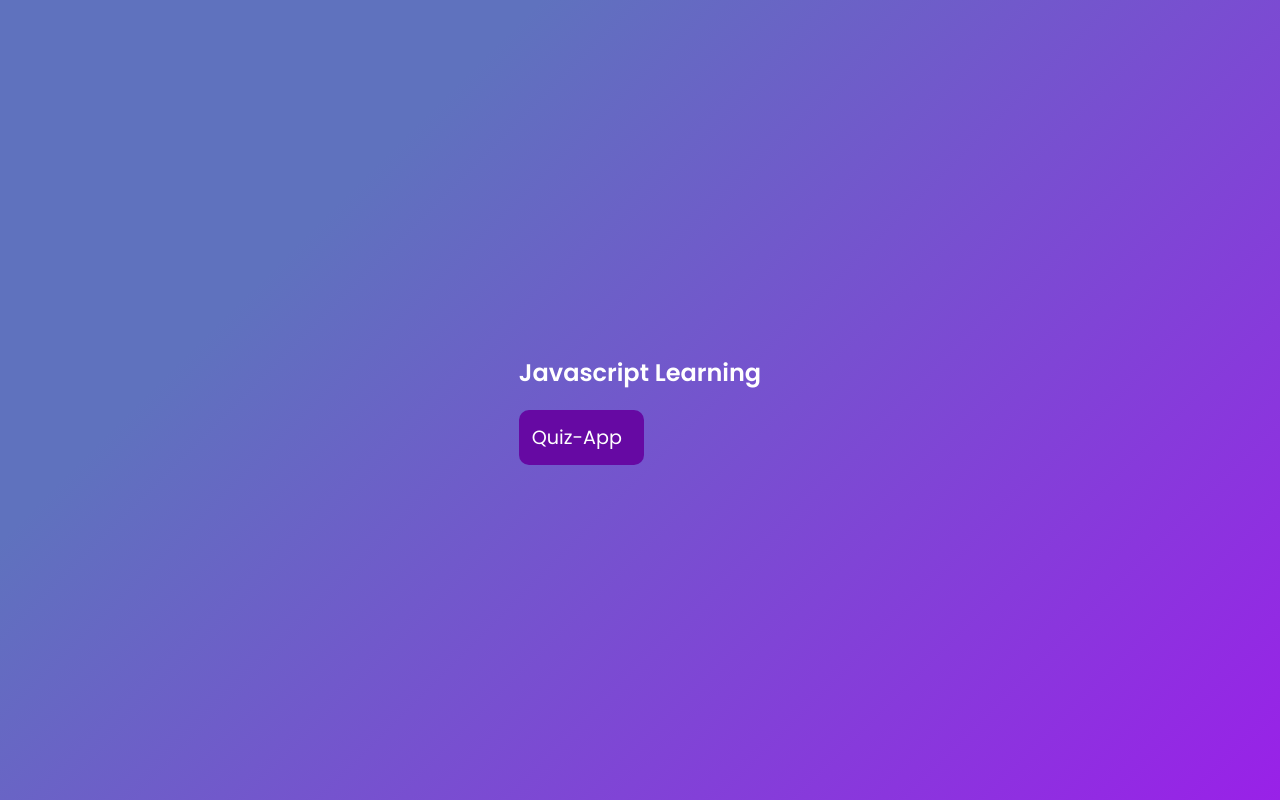
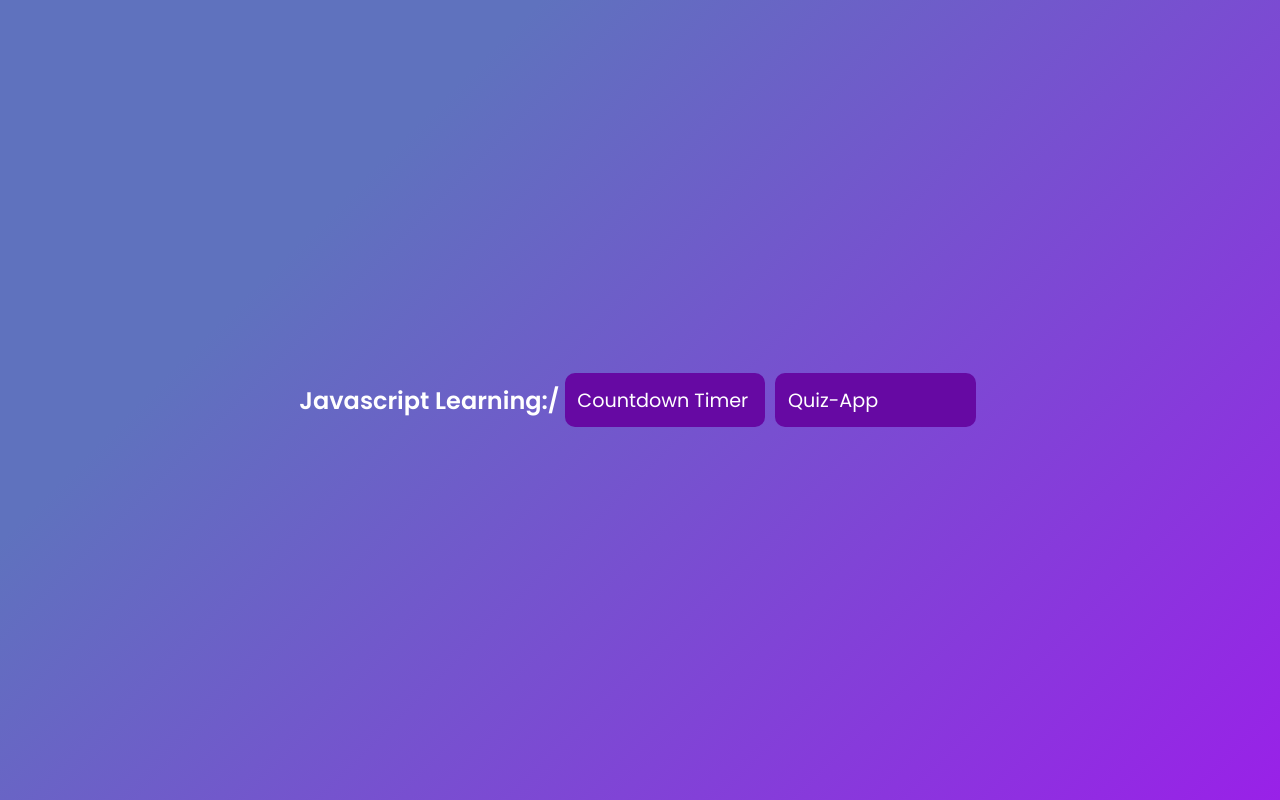
Before and after one commit to alissonthx/javascript-learning, a plain HTML site: page index.html in a window 1280 px wide. Drawn offline with Linux system fonts and the light colour scheme.

Commit message:
home page desing finished

```diff
--- a/index.html
+++ b/index.html
@@ -8,9 +8,8 @@
     <link rel="stylesheet" href="style.css" />
   </head>
   <body>
-    <div>
-      <h2>Javascript Learning</h2>
-      <a href="Quiz-App/index.html">Quiz-App</a>
-    </div>
+    <h2>Javascript Learning:/</h2>
+    <a href="countdown-timer/index.html">Countdown Timer</a>
+    <a href="Quiz-App/index.html">Quiz-App</a>
   </body>
 </html>
--- a/style.css
+++ b/style.css
@@ -13,6 +13,7 @@ body {
 }
 
 a {
+  margin: 5px;
   background-color: #6609a3;
   text-decoration: none;
   color: white;
@@ -23,11 +24,12 @@ a {
   font-size: 1.2rem;
   width: 100%;
   cursor: pointer;
-  width: 100px;
+  width: 175px;
   max-width: 100%;
 }
 
 h2 {
   color: white;
   text-align: center;
+  /* width: 100%; */
 }
```
